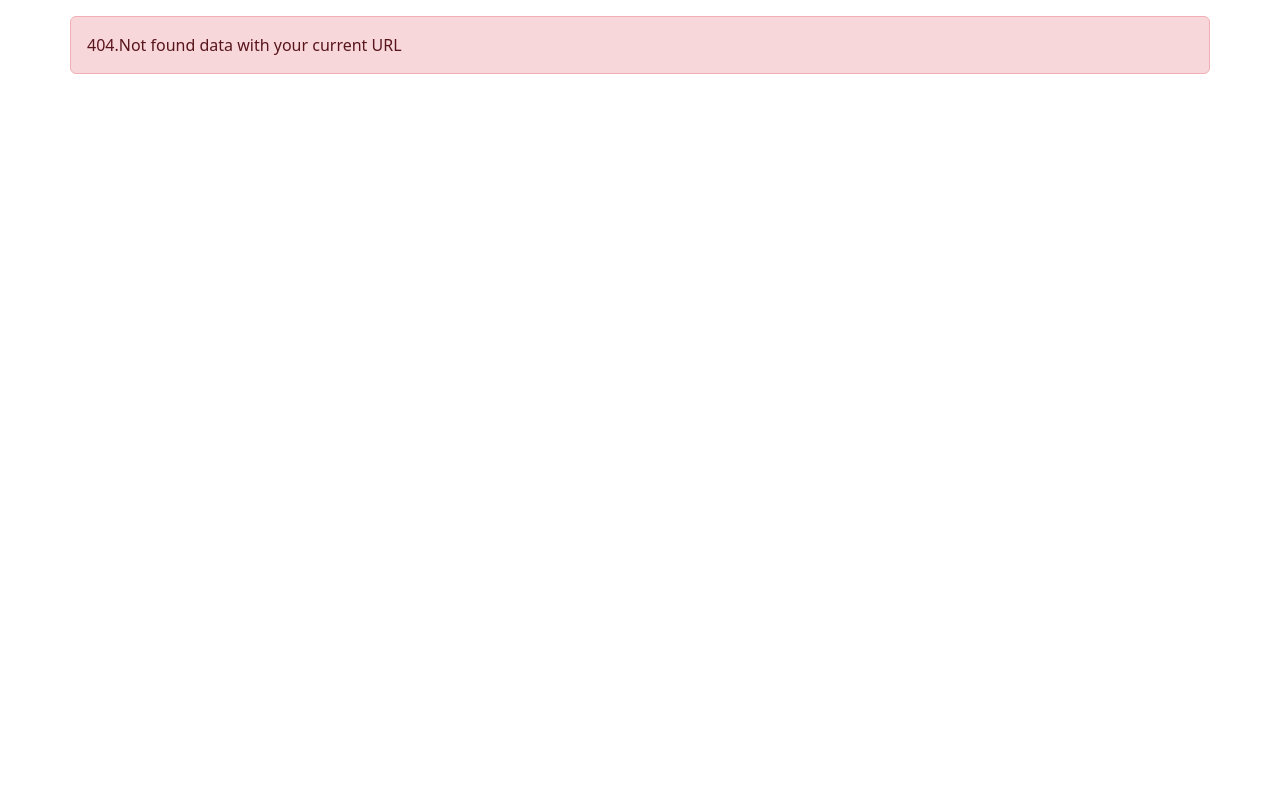
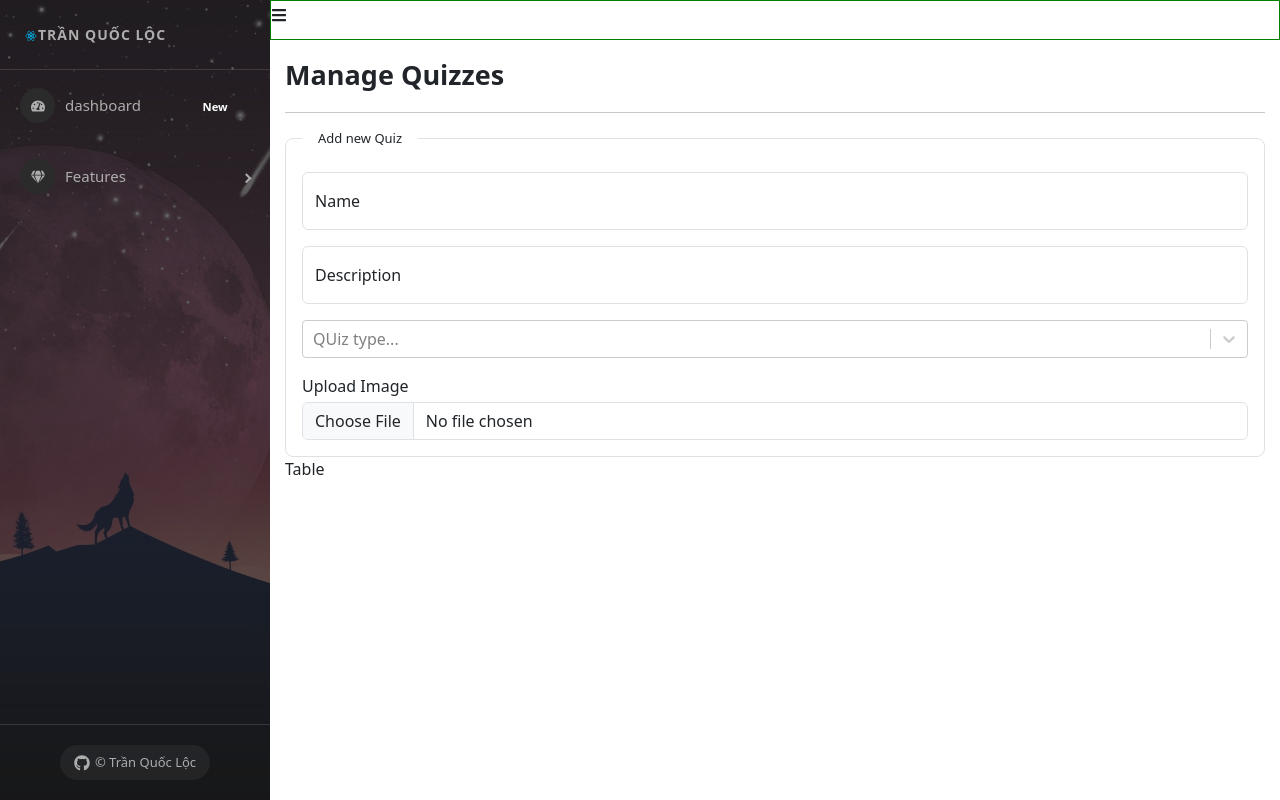
Before and after one commit to quocloc11/React_Udemi-Quizz, a React (Create React App) app: page /admin/manage-quizzes in a window 1280 px wide. Before the commit this address had no page. Built offline with nearby package versions, Linux system fonts and the light colour scheme.

Commit message:
disgin giao dien them moi bai test

```diff
--- a/package.json
+++ b/package.json
@@ -19,6 +19,7 @@
     "react-redux": "8.0.1",
     "react-router-dom": "6.3.0",
     "react-scripts": "5.0.1",
+    "react-select": "5.4.0",
     "react-toastify": "9.0.7",
     "redux": "4.2.0",
     "redux-devtools-extension": "2.13.9",
--- a/src/Layout.js
+++ b/src/Layout.js
@@ -11,6 +11,7 @@
 import Register from "./components/Auth/Register";
 import ListQuiz from "./components/User/ListQuiz";
 import DetailQuiz from "./components/User/DetailQuiz";
+import ManageQuiz from "./components/Admin/Content/Quiz/ManagageQuiz";
 
 const NotFound = () => {
   return (
@@ -33,6 +34,7 @@
         <Route path='/quiz/:id' element={<DetailQuiz />} />
         <Route path='/admin' element={<Admin />} >
           <Route path='manage-users' element={<ManageUser />} />
+          <Route path='manage-quizzes' element={<ManageQuiz />} />
           <Route index element={<DashBoard />} />
 
         </Route>
--- /dev/null
+++ b/src/components/Admin/Content/Quiz/ManagageQuiz.js
@@ -0,0 +1,77 @@
+import { useState } from 'react';
+import './ManageQuiz.scss'
+import Select from 'react-select';
+
+const options = [
+  { value: 'EASY', label: 'EASY' },
+  { value: 'MEDIUM', label: 'MEDIUM' },
+  { value: 'HARD', label: 'HARD' },
+];
+
+const ManageQuiz = (props) => {
+  const [name, setName] = useState('')
+  const [description, setDescription] = useState('')
+  const [type, setType] = useState('EASY')
+  const [image, setImage] = useState(null)
+
+  const handleChangeFile = (event) => {
+
+  }
+  return (
+    <div className="quiz-container">
+      <div className="title">
+        Manage Quizzes
+      </div>
+      <hr />
+      <div className="add-new">
+
+
+        <fieldset className="border rounded-3 p-3">
+          <legend className="float-none w-auto px-3">Add new Quiz</legend>
+          <div className="form-floating mb-3">
+            <input type="text"
+              className="form-control"
+              placeholder='your quiz name'
+              value={name}
+              onChange={(event) => setName(event.target.value)}
+            />
+            <label >Name</label>
+          </div>
+          <div class="form-floating">
+            <input type="password"
+              class="form-control"
+              placeholder='description...'
+              value={description}
+              onChange={(event) => setDescription(event.target.value)}
+            />
+            <label >Description</label>
+          </div>
+          <div className='my-3'>
+            <Select
+              value={type}
+              // onChange={this.handleChange}
+              options={options}
+              placeholder={"QUiz type..."}
+            />
+          </div>
+          <div className='more-actions form-group'>
+            <label className='mb-1'>Upload Image</label>
+            <input type='file'
+              className='form-control'
+              onChange={(event) => handleChangeFile(event)}
+            />
+
+
+
+
+          </div>
+        </fieldset>
+      </div>
+      <div className="list-detail">
+        Table
+      </div>
+    </div>
+  )
+}
+
+export default ManageQuiz
--- /dev/null
+++ b/src/components/Admin/Content/Quiz/ManageQuiz.scss
@@ -0,0 +1,12 @@
+.quiz-container {
+  padding: 15px;
+
+  .title {
+    font-size: 27px;
+    font-weight: 600;
+  }
+
+  legend {
+    font-size: 13px;
+  }
+}
--- a/src/components/Admin/SideBar.js
+++ b/src/components/Admin/SideBar.js
@@ -33,10 +33,11 @@
 import sidebarBg from '../../assets/bg2.jpg';
 import { DiReact } from 'react-icons/di'
 import { MdDashboard } from 'react-icons/md'
-import { Link } from 'react-router-dom';
+import { Link, useNavigate } from 'react-router-dom';
 
 
 const SideBar = (props) => {
+  const navigate = useNavigate()
   const { image, collapsed, toggled, handleToggleSidebar } = props;
   return (
     <>
@@ -61,7 +62,8 @@
             }}
           >
             <DiReact sixe={'3em'} color={"00bfff"} />
-            <span> Trần Quốc Lộc</span>
+            <span onClick={() => navigate('/')}>
+              Trần Quốc Lộc</span>
           </div>
         </SidebarHeader>
 
@@ -86,7 +88,9 @@
                 <Link to='/admin/manage-users' />
 
               </MenuItem>
-              <MenuItem> Quản lý Bài Quiz</MenuItem>
+              <MenuItem> Quản lý Bài Quiz
+                <Link to='/admin/manage-quizzes' />
+              </MenuItem>
               <MenuItem> Quản lý Câu Hỏi</MenuItem>
             </SubMenu>
 
```
Also changed, not shown: 2 other files (tests, documents, lock files or other folders).
